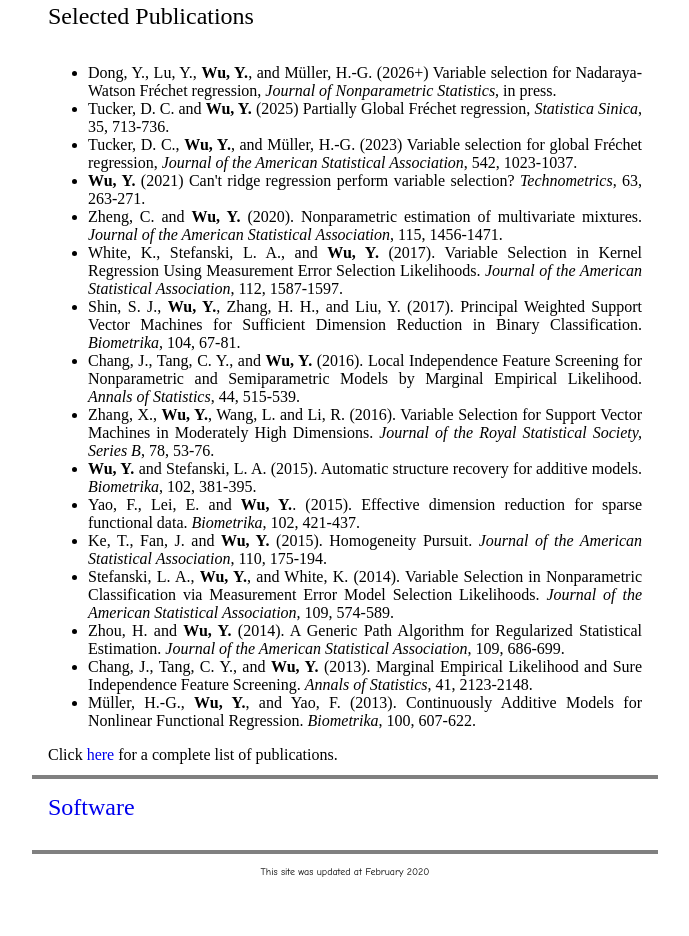
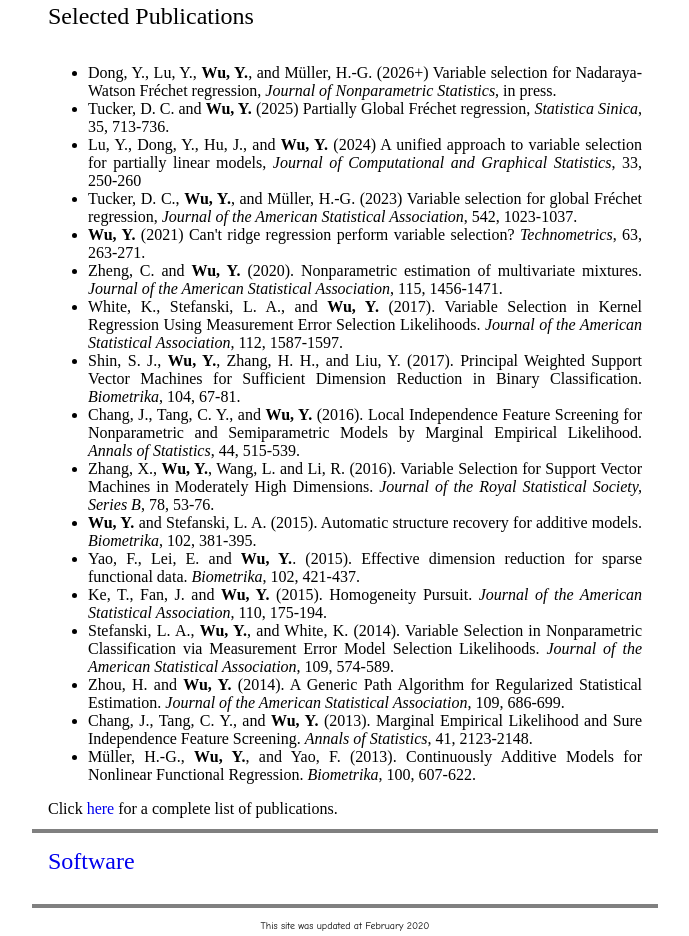
Before and after one commit to chriswunc/chriswunc.github.io, a plain HTML site: page index.html in a window 1280 px wide. Shown: the part 1359-2295 px from the top of the page, without its empty margins (295-984 px from the left). Before the commit the page ends 2248 px from the top, so only its background shows below. Drawn offline with Linux system fonts and the light colour scheme.

Commit message:
Update index.html

```diff
--- a/index.html
+++ b/index.html
@@ -233,7 +233,7 @@ Special Issue on High--dimensional and Functional Data Analysis</a></i>.
 
 <li>Tucker, D. C. and <b>Wu, Y.</b> (2025) Partially Global Fr&eacute;chet regression, <i>Statistica Sinica</i>, 35, 713-736.
 
-
+<li>Lu, Y., Dong, Y., Hu, J., and <b>Wu, Y.</b> (2024) A unified approach to variable selection for partially linear models, <i>Journal of Computational and Graphical Statistics</i>, 33, 250-260</li>
 
 <li>Tucker, D. C., <b>Wu, Y.</b>, and M&uuml;ller, H.-G. (2023) Variable selection for global Fr&eacute;chet regression, <i>Journal of the American Statistical Association</i>, 542, 1023-1037.
 
```
